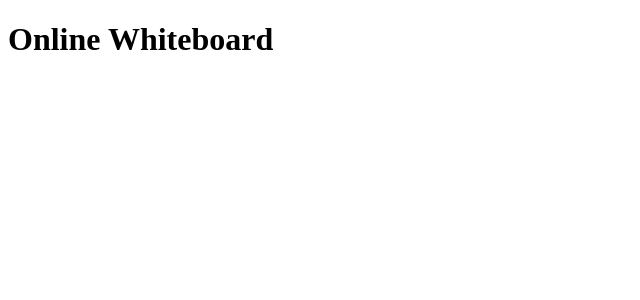
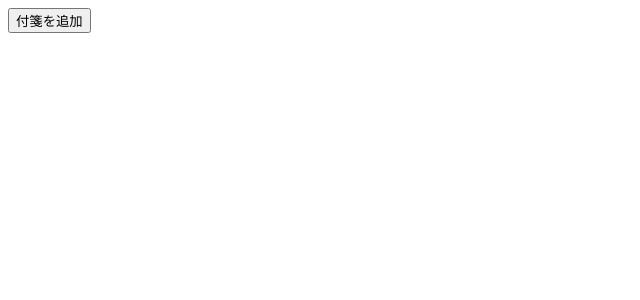
Before and after one commit to Tayakama/whiteboard, a React (Create React App) app: page / in a window 1280 px wide. Shown: the top 300 px of the page, without its empty margins (0-640 px from the left). Built offline with nearby package versions, Linux system fonts and the light colour scheme.

Commit message:
Integrate OnlineWhiteboard component

```diff
--- a/src/App.js
+++ b/src/App.js
@@ -1,10 +1,10 @@
 import React from 'react';
+import OnlineWhiteboard from './OnlineWhiteboard';
 
 function App() {
   return (
     <div className="App">
-      <h1>Online Whiteboard</h1>
-      {/* ここにホワイトボードのコンポーネントを追加します */}
+      <OnlineWhiteboard />
     </div>
   );
 }
```
Also changed, not shown: src/OnlineWhiteboard.tsx (renamed from online-whiteboard (1).tsx).
